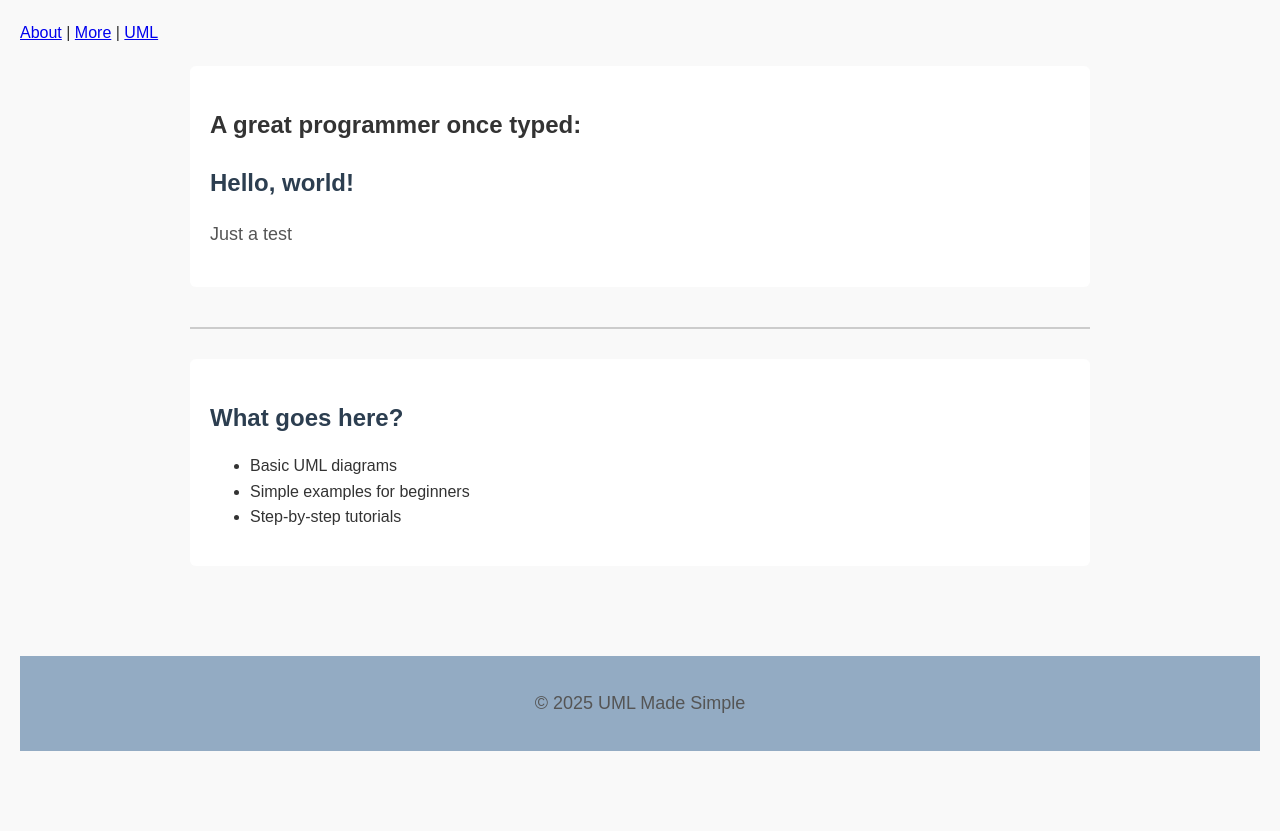
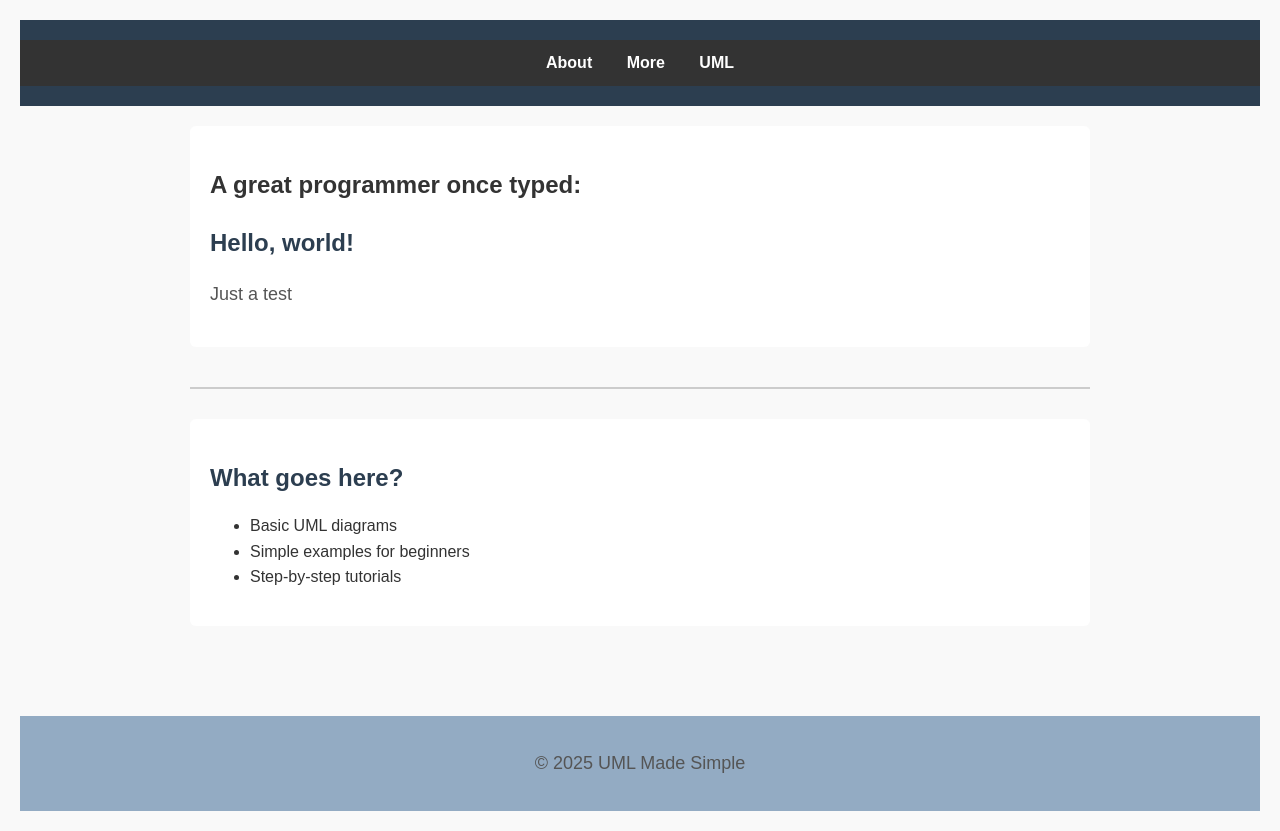
Before and after one commit to 11968-ship-it/Testing101, a plain HTML site: page index.html in a window 1280 px wide. Before the commit the page ends 800 px from the top, so only its background shows below. Drawn offline with Linux system fonts and the light colour scheme.

Commit message:
Update index.html

```diff
--- a/index.html
+++ b/index.html
@@ -6,11 +6,15 @@
   <link rel="stylesheet" href="style.css">
   </head>
   <body class="home">
-  <nav>
-    <a href="about.html">About</a> |
-    <a href="more.html">More</a> |
+
+    <header>
+     <nav>
+    <a href="about.html">About</a>
+    <a href="more.html">More</a>
     <a href="uml.html">UML</a>
-  </nav>
+      </nav>
+    </header>
+
   <main>
     <section class="intro">
     <h1> A great programmer once typed:</h1>
```
